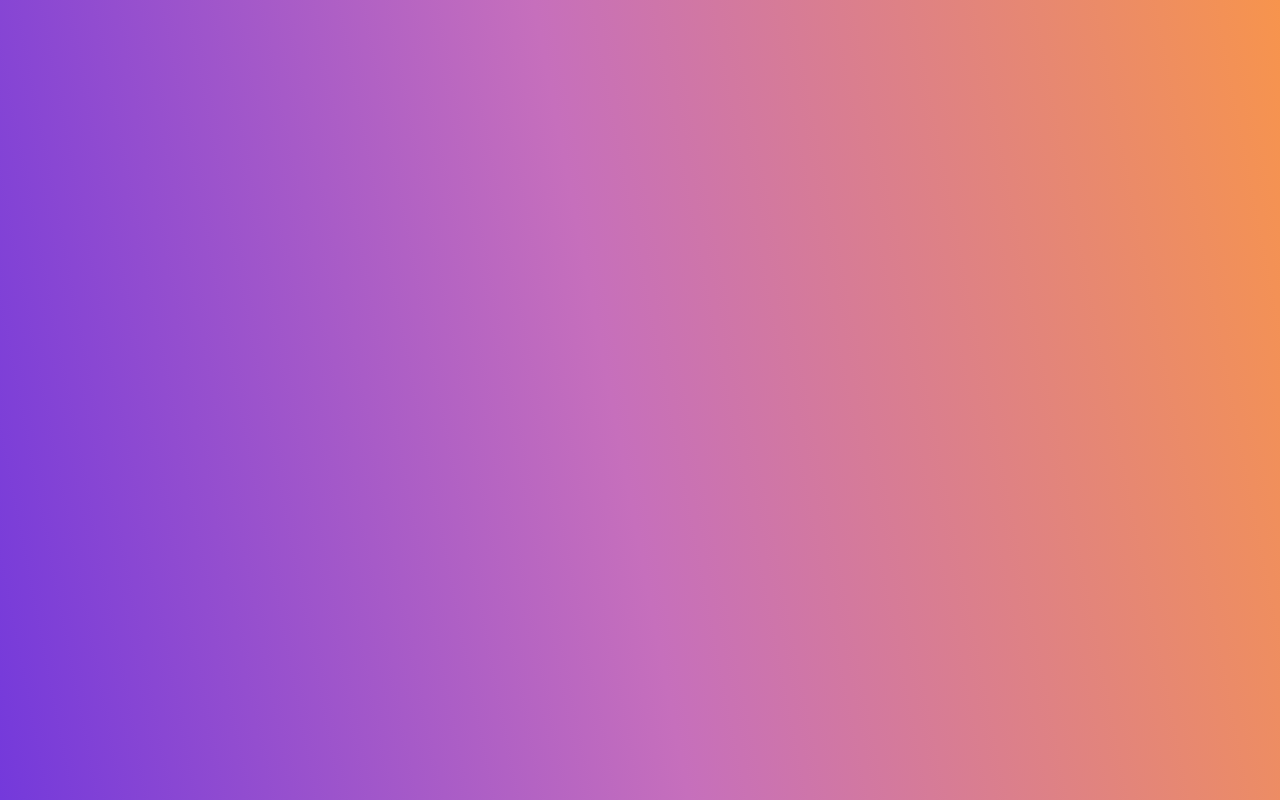
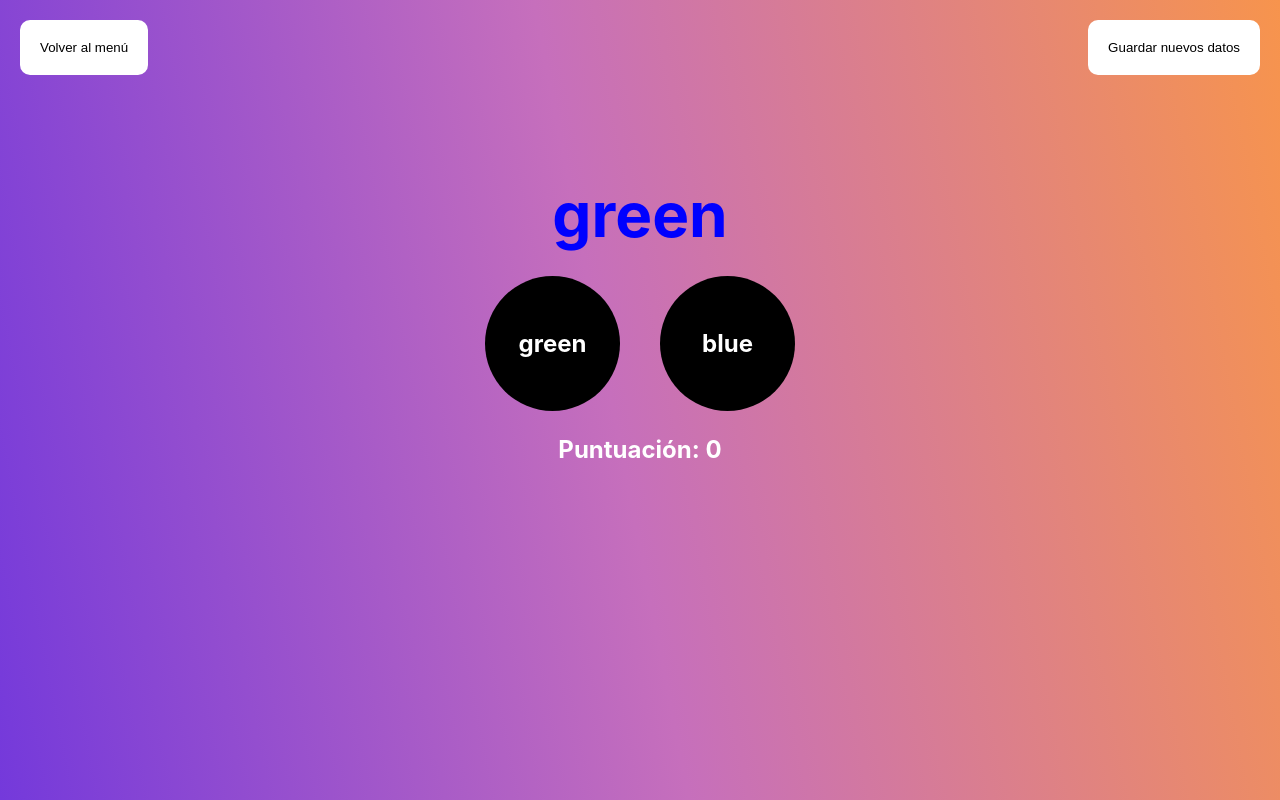
Before and after one commit to Arth97/CognitiveApp, a React (Create React App) app in the folder frontend/: page /stroop-effect in a window 1280 px wide. Before the commit this address had no page. Built offline with nearby package versions, Linux system fonts and the light colour scheme.

Commit message:
StroopEffect

```diff
--- a/frontend/src/App.tsx
+++ b/frontend/src/App.tsx
@@ -31,6 +31,7 @@ function App() {
           <Route path="/word-list" element={<WordList />} />
           <Route path="/messy-letters" element={<MessyLetters />} />
           <Route path="/chained-words" element={<ChainedWords />} />
+          <Route path="/stroop-effect" element={<StroopEffect />} />
         </Routes>
       </UserInfoContextProvider>
     </div>
--- a/frontend/src/pages/Home.tsx
+++ b/frontend/src/pages/Home.tsx
@@ -19,6 +19,7 @@ export const Home = (props) => {
         <button className="main-btn">Button</button>
         <button className="main-btn">Button</button>
         <button onClick={() => navigate('/chained-words')} className="main-btn">Chained Words</button>
+        <button onClick={() => navigate('/stroop-effect')} className="main-btn">Stroop Effect</button>
       </div>
       <div>
         <button className="main-btn">Salir</button>
--- /dev/null
+++ b/frontend/src/pages/StroopEffect.tsx
@@ -0,0 +1,50 @@
+import React, { useState, useEffect } from 'react';
+import { useNavigate } from 'react-router-dom';
+
+export const StroopEffect = () => {
+  const colors = ['red', 'blue', 'green', 'yellow', 'purple', 'orange'];
+  const [currentColor, setCurrentColor] = useState('');
+  const [currentColorIndex, setCurrentColorIndex] = useState(0);
+  const [userInput, setUserInput] = useState('');
+  const [score, setScore] = useState(0);
+
+  const navigate = useNavigate();
+
+  useEffect(() => {
+    updateColor();
+  }, []);
+
+  const updateColor = () => {
+    let newIndex = Math.floor(Math.random() * colors.length);
+    setCurrentColorIndex(newIndex);
+    newIndex = Math.floor(Math.random() * colors.length);
+    setCurrentColor(colors[newIndex]);
+  };
+
+  const handleInputChange = (e) => {
+    setUserInput(e.target.value);
+  };
+
+  const checkAnswer = () => {
+    if (userInput.toLowerCase() === colors[currentColorIndex]) {
+      setScore(score + 1);
+    }
+    updateColor();
+    setUserInput('');
+  };
+
+  return (
+    <div className="main-container">
+      <button onClick={() => navigate('/home')} className="top-button-left"> Volver al menú </button>
+      <button onClick={() => null} className="top-button-right"> Guardar nuevos datos </button>
+      <div className="inside-container" style={{ textAlign: 'center' }}>
+        <p style={{ color: colors[currentColorIndex], fontSize: '62px' }}>{currentColor}</p>
+        <div style={{ display: 'flex', justifyContent: 'center', alignItems: 'center', marginTop: '1em' }}>
+          <div style={{ width: '135px', height: '135px', backgroundColor: 'black', marginRight: '20px', borderRadius: '50%', display: 'flex', justifyContent: 'center', alignItems: 'center', color: 'white' }}>{currentColor}</div>
+          <div style={{ width: '135px', height: '135px', backgroundColor: 'black', marginLeft: '20px', borderRadius: '50%', display: 'flex', justifyContent: 'center', alignItems: 'center', color: 'white' }}>{colors[currentColorIndex]}</div>
+        </div>
+        <p style={{marginTop: '1em'}}>Puntuación: {score}</p>
+      </div>
+    </div>
+  );
+};
--- a/frontend/src/pages/index.ts
+++ b/frontend/src/pages/index.ts
@@ -9,3 +9,4 @@ export { SentenceMemory } from './SentenceMemory';
 export { WordList } from './WordList';
 export { MessyLetters } from './MessyLetters';
 export { ChainedWords } from './ChainedWords';
+export { StroopEffect } from './StroopEffect';
```
